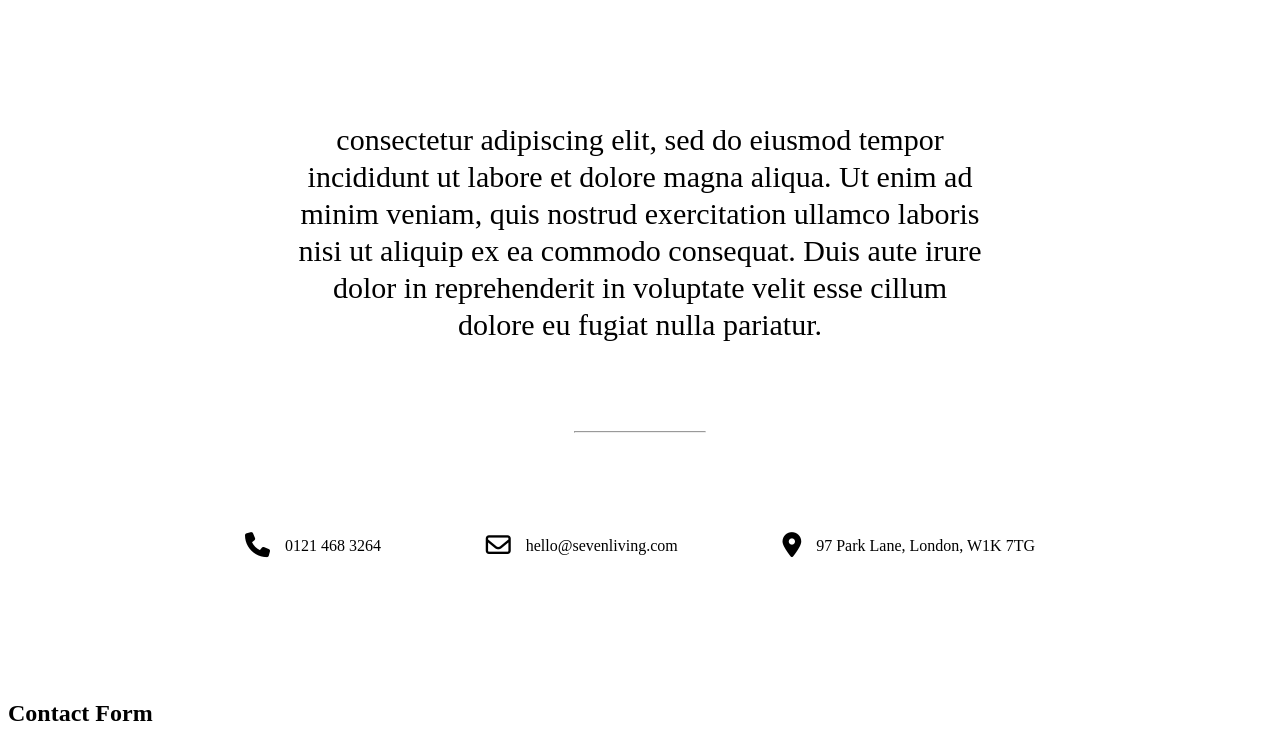
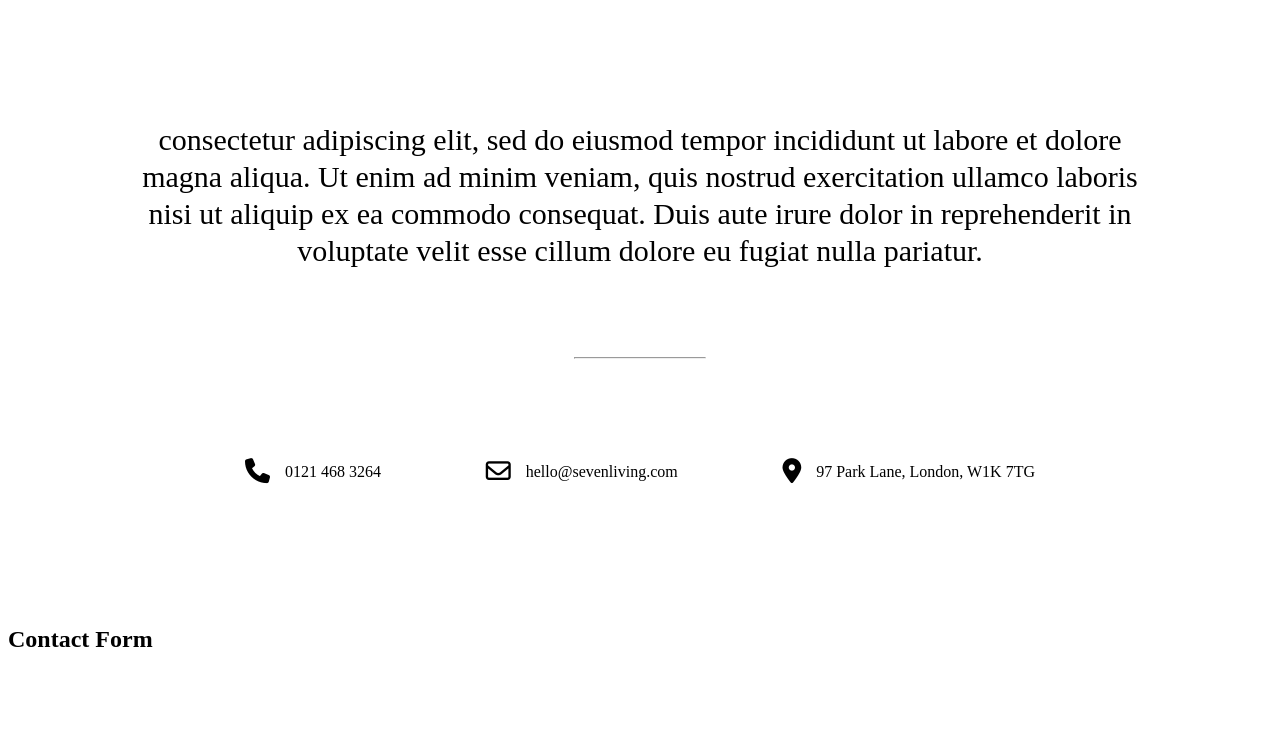
Before and after one commit to sohailshams/href-agency, a plain HTML site: page index.html in a window 1280 px wide. Shown: the part 810-1557 px from the top of the page. After the commit the page ends 1483 px from the top, so only its background shows below. Drawn offline with Linux system fonts and the light colour scheme.

Commit message:
Updated width of the content container and contact container.

```diff
--- a/assets/css/styles.css
+++ b/assets/css/styles.css
@@ -58,7 +58,7 @@
 .content-container__content {
   text-align: center;
   margin: 0 auto;
-  max-width: 55%;
+  max-width: 80%;
   color: #000000;
   font: normal normal normal 30px/37px Montserrat;
   letter-spacing: 0px;
```
